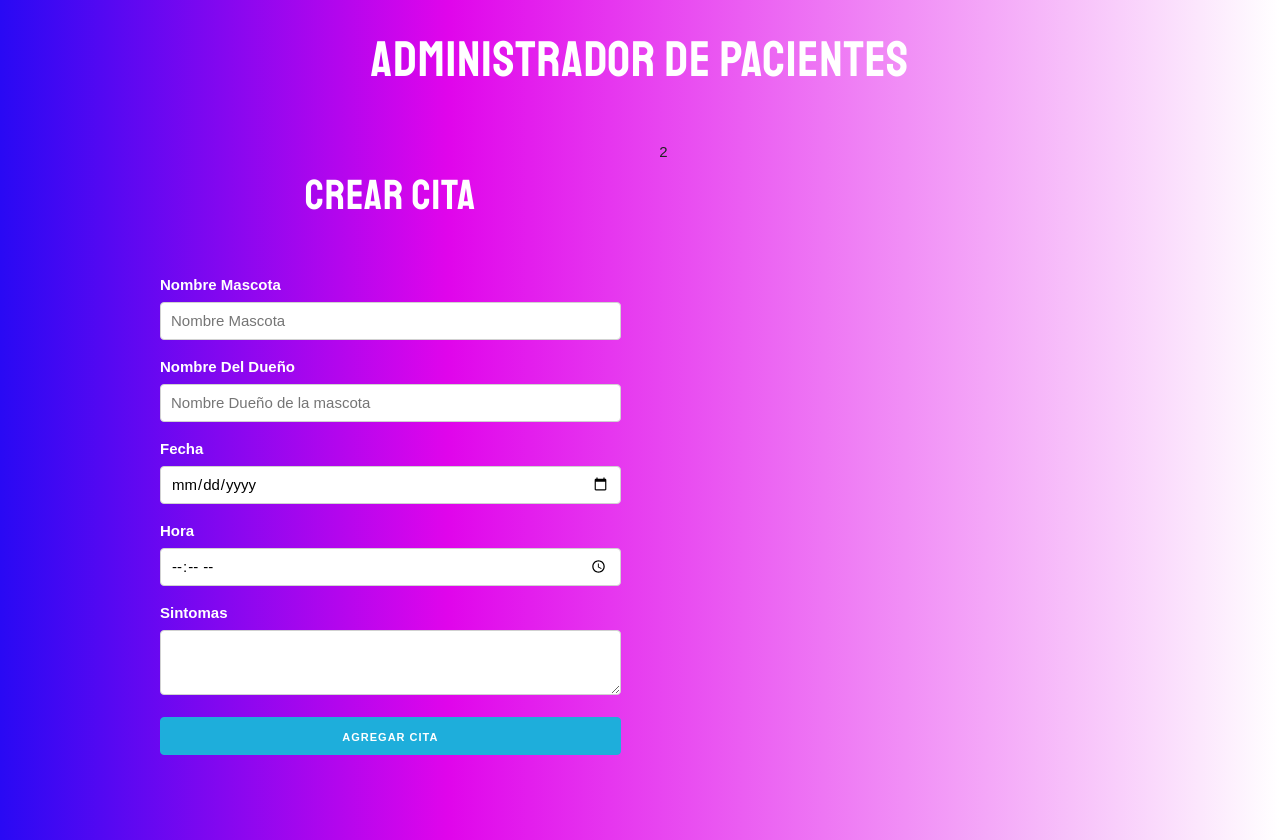
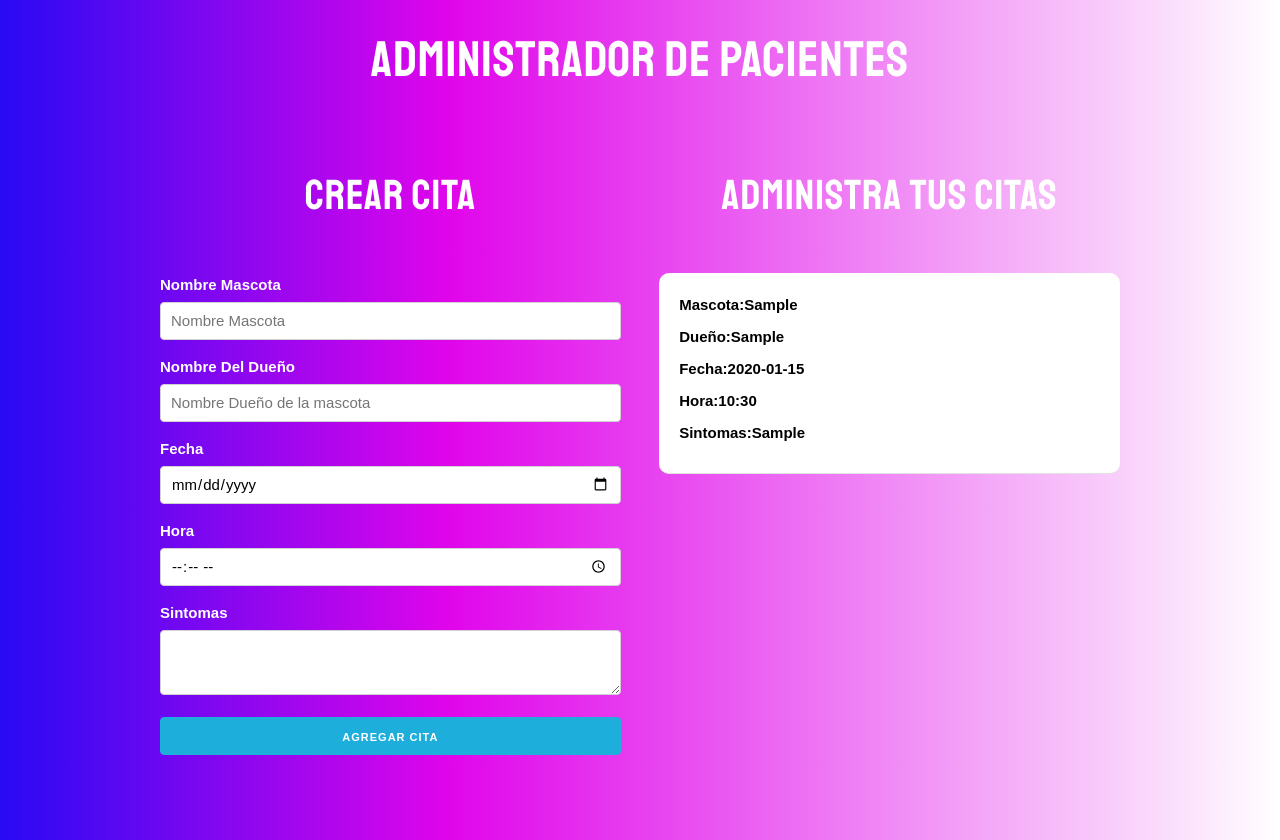
Before and after one commit to CarlosRQuinteroM/Citas, a React (Create React App) app: page / in a window 1280 px wide. Both pictures are taken after typing "Sample", "Sample", "2020-01-15", "10:30", "Sample" into the empty fields and a click on the button "AGREGAR CITA". Built offline with nearby package versions, Linux system fonts and the light colour scheme.

Commit message:
1.. Mostrando citas

```diff
--- a/src/App.js
+++ b/src/App.js
@@ -1,6 +1,6 @@
 import React, { Fragment, useState } from 'react';
 import Formulario from './components/Formulario';
-
+import Cita from './components/Cita';
 
 function App() {
 
@@ -25,7 +25,14 @@ function App() {
             />
          </div>
          <div className="one-half column">
-            2
+            <h2>Administra tus citas</h2>
+            {citas.map(cita => (
+              <Cita
+              key={cita.id}
+              cita={cita}
+              />
+            ))}
+
          </div>
        </div>
     </div>
--- /dev/null
+++ b/src/components/Cita.js
@@ -0,0 +1,13 @@
+import React from 'react';
+
+const Cita = ({cita}) => (
+<div className="cita">
+<p>Mascota:<spam>{cita.mascota}</spam> </p>
+<p>Dueño:<spam>{cita.propietario}</spam> </p>
+<p>Fecha:<spam>{cita.fecha}</spam> </p>
+<p>Hora:<spam>{cita.hora}</spam> </p>
+<p>Sintomas:<spam>{cita.sintomas}</spam> </p>
+</div>
+);
+
+export default Cita;
```
